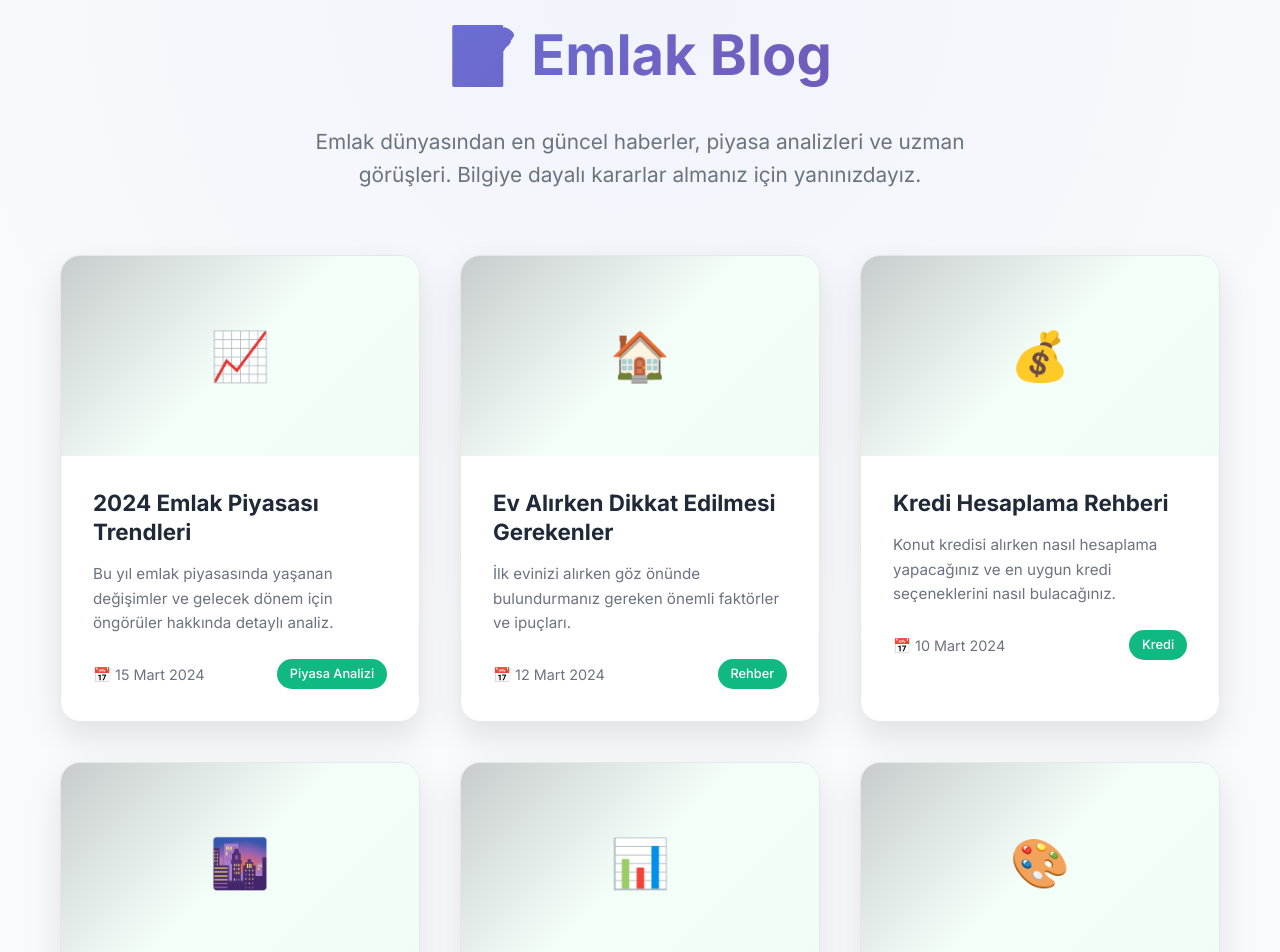
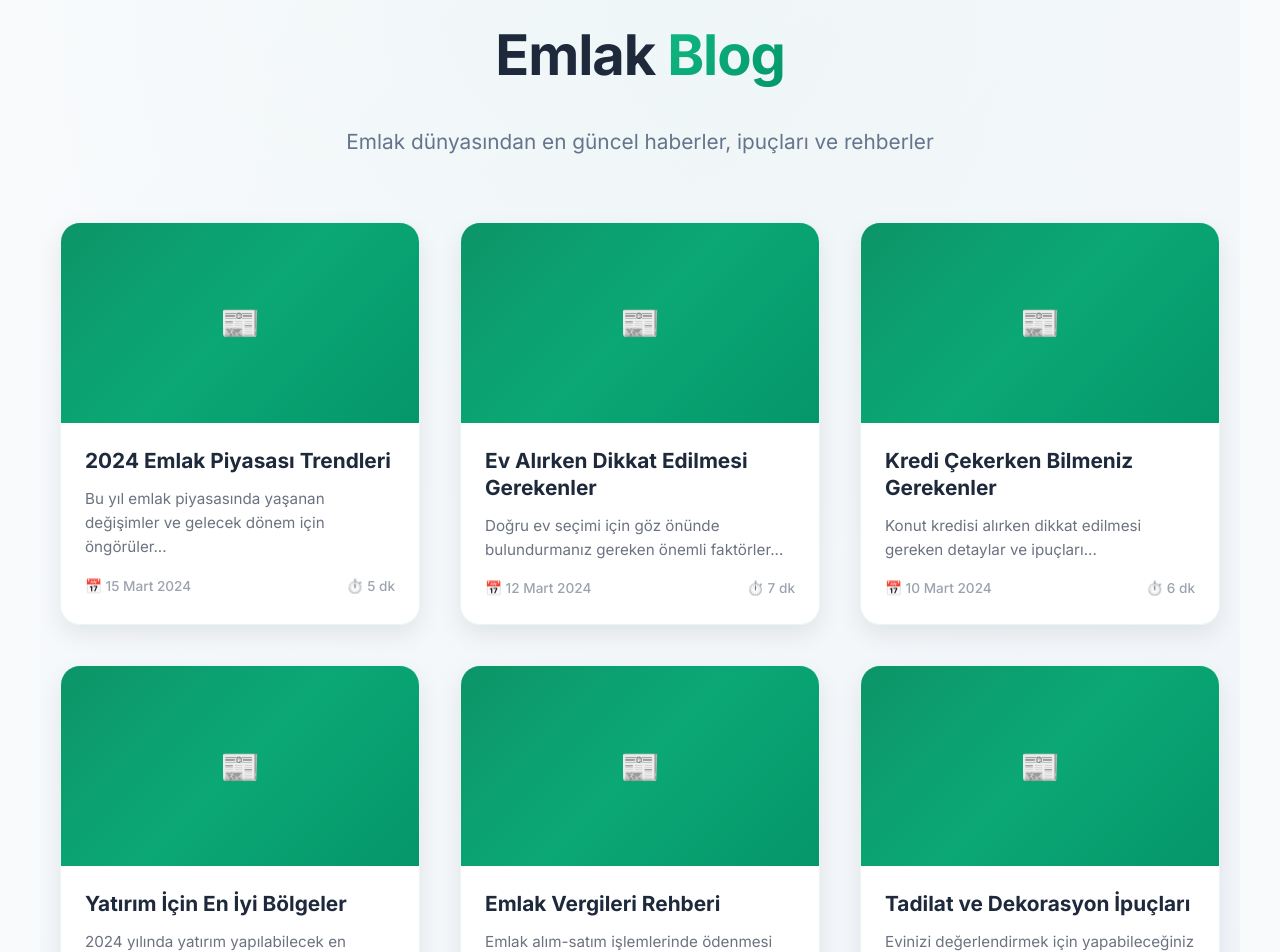
Before and after one commit to sametyasit/Emlak, a React app: page /blog in a window 1280 px wide. Shown: the part 100-1052 px from the top of the page. Built offline with nearby package versions, Linux system fonts and the light colour scheme.

Commit message:
Update BlogPage.tsx

```diff
--- a/src/pages/BlogPage.tsx
+++ b/src/pages/BlogPage.tsx
@@ -16,8 +16,8 @@ const Container = styled.div`
   max-width: 1200px;
   margin: 0 auto;
   padding: 2rem 20px;
-  background-color: var(--bg-primary);
-  color: var(--text-primary);
+  background: linear-gradient(135deg, #f8fafc 0%, #f1f5f9 100%);
+  color: #1e293b;
   min-height: 100vh;
   position: relative;
 
@@ -29,7 +29,7 @@ const Container = styled.div`
     transform: translateX(-50%);
     width: 100vw;
     height: 100%;
-    background: radial-gradient(circle at 50% 0%, rgba(102, 126, 234, 0.05) 0%, transparent 50%);
+    background: radial-gradient(circle at 50% 0%, rgba(16, 185, 129, 0.03) 0%, transparent 50%);
     pointer-events: none;
     z-index: 0;
   }
@@ -44,29 +44,27 @@ const HeroSection = styled.div`
 `;
 
 const Title = styled.h1`
-  font-size: 3.5rem;
+  font-size: clamp(2.5rem, 5vw, 3.5rem);
   font-weight: 800;
-  background: linear-gradient(135deg, #667eea 0%, #764ba2 100%);
-  -webkit-background-clip: text;
-  -webkit-text-fill-color: transparent;
-  background-clip: text;
+  color: #1e293b;
   margin-bottom: 1.5rem;
+  letter-spacing: -0.02em;
 
-  @media (max-width: 768px) {
-    font-size: 2.5rem;
+  span {
+    background: linear-gradient(135deg, #10b981 0%, #059669 100%);
+    -webkit-background-clip: text;
+    -webkit-text-fill-color: transparent;
+    background-clip: text;
   }
 `;
 
 const Subtitle = styled.p`
-  font-size: 1.3rem;
-  color: var(--text-secondary);
+  font-size: clamp(1.1rem, 2vw, 1.3rem);
+  color: #64748b;
   max-width: 700px;
   margin: 0 auto;
   line-height: 1.6;
-
-  @media (max-width: 768px) {
-    font-size: 1.1rem;
-  }
+  font-weight: 400;
 `;
 
 const BlogGrid = styled.div`
@@ -83,30 +81,32 @@ const BlogGrid = styled.div`
 `;
 
 const BlogCard = styled.div`
-  background: var(--card-bg);
+  background: rgba(255, 255, 255, 0.95);
   border-radius: 20px;
   overflow: hidden;
-  box-shadow: 0 15px 35px rgba(0, 0, 0, 0.1);
-  border: 1px solid var(--border-color);
+  box-shadow: 0 10px 25px rgba(0, 0, 0, 0.08);
+  border: 1px solid rgba(16, 185, 129, 0.1);
   backdrop-filter: blur(10px);
   transition: all 0.3s ease;
   animation: ${fadeInUp} 0.8s ease-out;
+  cursor: pointer;
 
   &:hover {
-    transform: translateY(-10px);
-    box-shadow: 0 25px 50px rgba(0, 0, 0, 0.15);
+    transform: translateY(-8px);
+    box-shadow: 0 20px 40px rgba(16, 185, 129, 0.15);
   }
 `;
 
 const BlogImage = styled.div`
   height: 200px;
-  background: var(--gradient-primary);
+  background: linear-gradient(135deg, #10b981 0%, #059669 100%);
   display: flex;
   align-items: center;
   justify-content: center;
-  font-size: 3rem;
   color: white;
+  font-size: 2rem;
   position: relative;
+  overflow: hidden;
 
   &::before {
     content: '';
@@ -120,21 +120,21 @@ const BlogImage = styled.div`
 `;
 
 const BlogContent = styled.div`
-  padding: 2rem;
+  padding: 1.5rem;
 `;
 
 const BlogTitle = styled.h3`
-  font-size: 1.4rem;
+  font-size: 1.3rem;
   font-weight: 700;
-  margin-bottom: 1rem;
-  color: var(--text-primary);
+  color: #1e293b;
+  margin-bottom: 0.8rem;
   line-height: 1.3;
 `;
 
 const BlogExcerpt = styled.p`
-  color: var(--text-secondary);
+  color: #6b7280;
   line-height: 1.6;
-  margin-bottom: 1.5rem;
+  margin-bottom: 1rem;
   font-size: 0.95rem;
 `;
 
@@ -142,23 +142,9 @@ const BlogMeta = styled.div`
   display: flex;
   justify-content: space-between;
   align-items: center;
-  color: var(--text-secondary);
-  font-size: 0.9rem;
-
-  .date {
-    display: flex;
-    align-items: center;
-    gap: 0.5rem;
-  }
-
-  .category {
-    background: var(--accent-color);
-    color: white;
-    padding: 0.3rem 0.8rem;
-    border-radius: 20px;
-    font-size: 0.8rem;
-    font-weight: 500;
-  }
+  color: #9ca3af;
+  font-size: 0.85rem;
+  font-weight: 500;
 `;
 
 const BlogPage: React.FC = () => {
@@ -166,60 +152,53 @@ const BlogPage: React.FC = () => {
     {
       id: 1,
       title: "2024 Emlak Piyasası Trendleri",
-      excerpt: "Bu yıl emlak piyasasında yaşanan değişimler ve gelecek dönem için öngörüler hakkında detaylı analiz.",
+      excerpt: "Bu yıl emlak piyasasında yaşanan değişimler ve gelecek dönem için öngörüler...",
       date: "15 Mart 2024",
-      category: "Piyasa Analizi",
-      icon: "📈"
+      readTime: "5 dk"
     },
     {
       id: 2,
       title: "Ev Alırken Dikkat Edilmesi Gerekenler",
-      excerpt: "İlk evinizi alırken göz önünde bulundurmanız gereken önemli faktörler ve ipuçları.",
+      excerpt: "Doğru ev seçimi için göz önünde bulundurmanız gereken önemli faktörler...",
       date: "12 Mart 2024",
-      category: "Rehber",
-      icon: "🏠"
+      readTime: "7 dk"
     },
     {
       id: 3,
-      title: "Kredi Hesaplama Rehberi",
-      excerpt: "Konut kredisi alırken nasıl hesaplama yapacağınız ve en uygun kredi seçeneklerini nasıl bulacağınız.",
+      title: "Kredi Çekerken Bilmeniz Gerekenler",
+      excerpt: "Konut kredisi alırken dikkat edilmesi gereken detaylar ve ipuçları...",
       date: "10 Mart 2024",
-      category: "Kredi",
-      icon: "💰"
+      readTime: "6 dk"
     },
     {
       id: 4,
-      title: "İstanbul'un En Popüler Semtleri",
-      excerpt: "2024 yılında İstanbul'da en çok tercih edilen semtler ve bu semtlerin avantajları.",
+      title: "Yatırım İçin En İyi Bölgeler",
+      excerpt: "2024 yılında yatırım yapılabilecek en değerli emlak bölgeleri...",
       date: "8 Mart 2024",
-      category: "Semt Analizi",
-      icon: "🌆"
+      readTime: "8 dk"
     },
     {
       id: 5,
-      title: "Emlak Yatırımı Yaparken Dikkat Edilecekler",
-      excerpt: "Emlak yatırımı yaparken risk faktörleri ve karlı yatırım stratejileri.",
+      title: "Emlak Vergileri Rehberi",
+      excerpt: "Emlak alım-satım işlemlerinde ödenmesi gereken vergiler hakkında detaylı bilgi...",
       date: "5 Mart 2024",
-      category: "Yatırım",
-      icon: "📊"
+      readTime: "10 dk"
     },
     {
       id: 6,
-      title: "Ev Dekorasyon Trendleri 2024",
-      excerpt: "Bu yılın en popüler ev dekorasyon trendleri ve modern tasarım önerileri.",
+      title: "Tadilat ve Dekorasyon İpuçları",
+      excerpt: "Evinizi değerlendirmek için yapabileceğiniz tadilat ve dekorasyon önerileri...",
       date: "3 Mart 2024",
-      category: "Dekorasyon",
-      icon: "🎨"
+      readTime: "9 dk"
     }
   ];
 
   return (
     <Container>
       <HeroSection>
-        <Title>📝 Emlak Blog</Title>
+        <Title>Emlak <span>Blog</span></Title>
         <Subtitle>
-          Emlak dünyasından en güncel haberler, piyasa analizleri ve uzman görüşleri.
-          Bilgiye dayalı kararlar almanız için yanınızdayız.
+          Emlak dünyasından en güncel haberler, ipuçları ve rehberler
         </Subtitle>
       </HeroSection>
 
@@ -227,18 +206,14 @@ const BlogPage: React.FC = () => {
         {blogPosts.map((post) => (
           <BlogCard key={post.id}>
             <BlogImage>
-              <span style={{ zIndex: 1, position: 'relative' }}>{post.icon}</span>
+              📰
             </BlogImage>
             <BlogContent>
               <BlogTitle>{post.title}</BlogTitle>
               <BlogExcerpt>{post.excerpt}</BlogExcerpt>
               <BlogMeta>
-                <div className="date">
-                  📅 {post.date}
-                </div>
-                <div className="category">
-                  {post.category}
-                </div>
+                <span>📅 {post.date}</span>
+                <span>⏱️ {post.readTime}</span>
               </BlogMeta>
             </BlogContent>
           </BlogCard>
```
